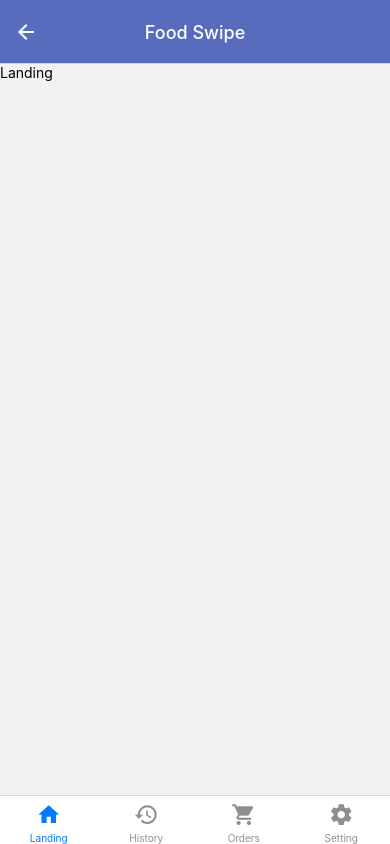
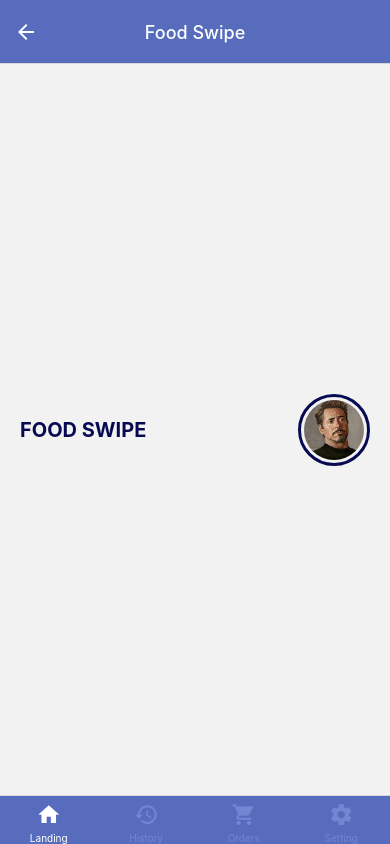
Before and after one commit to mahabubr/food-swipe, a React Native app: screen /Home in a window 390 px wide. Built offline with nearby package versions, Linux system fonts and the light colour scheme.

Commit message:
component and home header done

```diff
--- /dev/null
+++ b/components/Landing/LandingHeader/LandingHeader.js
@@ -0,0 +1,21 @@
+import { View, Text } from 'react-native'
+import React from 'react'
+import { Image } from 'react-native'
+import { profile } from '../../../constants/images'
+
+import styles from './landingHeader.style'
+
+const LandingHeader = () => {
+    return (
+        <View style={styles.container}>
+            <View>
+                <Text style={styles.title}>FOOD SWIPE</Text>
+            </View>
+            <View style={styles.imageContainer}>
+                <Image style={styles.image} source={profile} />
+            </View>
+        </View>
+    )
+}
+
+export default LandingHeader
--- /dev/null
+++ b/components/Landing/LandingHeader/landingHeader.style.js
@@ -0,0 +1,28 @@
+import { StyleSheet } from "react-native";
+
+const styles = StyleSheet.create({
+    container: {
+        flex: 1,
+        flexDirection: 'row',
+        justifyContent: 'space-between',
+        alignItems: 'center'
+    },
+    imageContainer: {
+        borderColor: '#070A52',
+        borderWidth: 3,
+        borderRadius: 50,
+        padding: 3
+    },
+    image: {
+        width: 60,
+        height: 60,
+        borderRadius: 50,
+    },
+    title: {
+        fontSize: 20,
+        fontWeight: 700,
+        color: '#070A52'
+    }
+})
+
+export default styles
--- a/constants/images.js
+++ b/constants/images.js
@@ -1,7 +1,13 @@
 import loginBanner from '../assets/login-img/login-banner.png'
 import signupBanner from '../assets/login-img/signup-banner.png'
+
+import profile from '../assets/home-img/profile.jpg'
 
 export {
     loginBanner,
     signupBanner
 }
+
+export {
+    profile
+}
--- a/routes/HomeRoute/HomeRoute.js
+++ b/routes/HomeRoute/HomeRoute.js
@@ -11,6 +11,11 @@ const HomeRoute = () => {
     return (
         <Tab.Navigator screenOptions={{
             headerShown: false,
+            tabBarStyle: {
+                backgroundColor: '#576CBC',
+            },
+            tabBarActiveTintColor: '#ffffff',
+            tabBarInactiveTintColor: '#7286D3'
         }}>
             <Tab.Screen
                 options={{
--- a/screen/Home/Landing/Landing.js
+++ b/screen/Home/Landing/Landing.js
@@ -1,10 +1,13 @@
 import { View, Text } from 'react-native'
 import React from 'react'
+import LandingHeader from '../../../components/Landing/LandingHeader/LandingHeader'
+
+import styles from './landing.style'
 
 const Landing = () => {
     return (
-        <View>
-            <Text>Landing</Text>
+        <View style={styles.container}>
+            <LandingHeader />
         </View>
     )
 }
--- a/screen/Home/Landing/landing.style.js
+++ b/screen/Home/Landing/landing.style.js
@@ -1,3 +1,11 @@
 import { StyleSheet } from "react-native";
 
-const styles = StyleSheet.create({})
+const styles = StyleSheet.create({
+    container: {
+        height: '100%',
+        width: '100%',
+        padding: 20
+    }
+})
+
+export default styles
```
Also changed, not shown: assets/home-img/profile.jpg (added).
